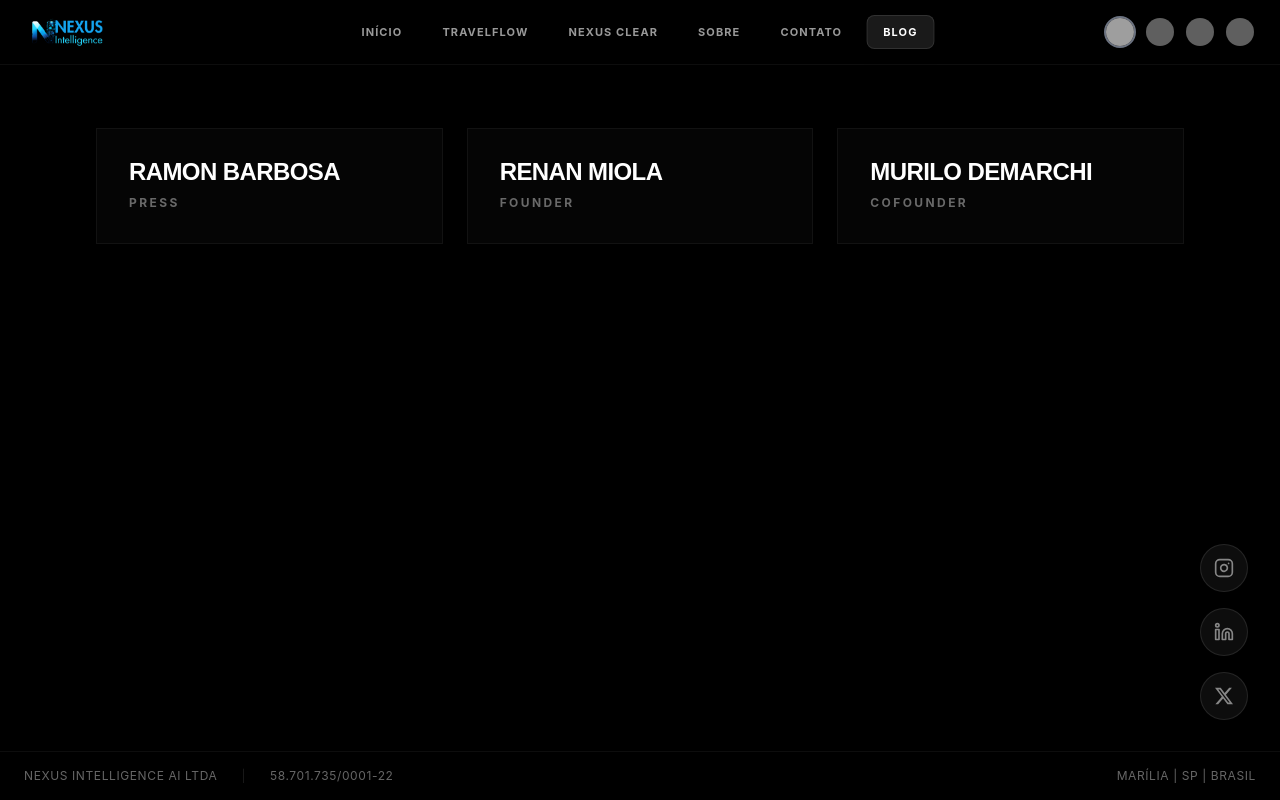
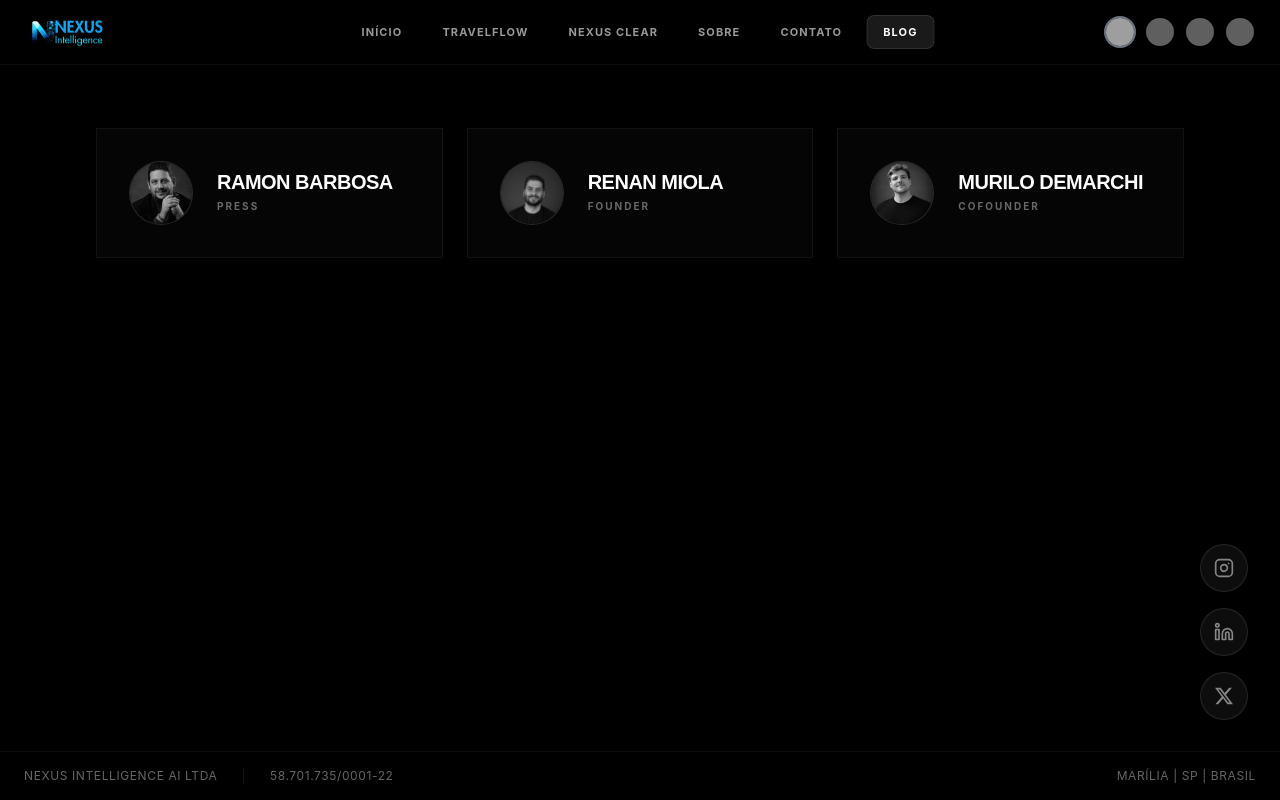
Before and after one commit to renanfmiola-art/webpage-nexus, a Next.js app: page /blog in a window 1280 px wide. Built offline with nearby package versions, Linux system fonts and the light colour scheme; grey boxes are pictures that could not be loaded.

Commit message:
feat: add profile avatars to blog cards

```diff
--- a/src/app/blog/page.tsx
+++ b/src/app/blog/page.tsx
@@ -5,16 +5,19 @@
         {
             name: "Ramon Barbosa",
             role: "Press",
+            image: "/ramon.png",
             link: "https://www.linkedin.com/in/monfranco8/"
         },
         {
             name: "Renan Miola",
             role: "Founder",
+            image: "/renan-miola.jpg",
             link: "https://www.linkedin.com/in/renan-fernando-miola-4132182bb/"
         },
         {
             name: "Murilo Demarchi",
-            role: "CoFounder"
+            role: "CoFounder",
+            image: "/murilo-demarchi.png"
         },
     ];
 
@@ -25,12 +28,19 @@
                 <div className="grid grid-cols-1 md:grid-cols-2 lg:grid-cols-3 gap-6">
                     {people.map((person, index) => {
                         const CardContent = (
-                            <div className="p-8 space-y-6">
+                            <div className="p-8 flex items-center gap-6">
+                                <div className="w-16 h-16 rounded-full overflow-hidden border border-white/10 shrink-0 bg-white/5">
+                                    <img
+                                        src={person.image}
+                                        alt={person.name}
+                                        className="w-full h-full object-cover grayscale group-hover:grayscale-0 transition-all duration-500"
+                                    />
+                                </div>
                                 <div>
-                                    <h2 className="text-2xl font-black text-white tracking-tight uppercase leading-[0.9]">
+                                    <h2 className="text-xl font-black text-white tracking-tight uppercase leading-[0.9]">
                                         {person.name}
                                     </h2>
-                                    <p className="text-white/40 text-xs font-bold tracking-[0.2em] uppercase mt-3">
+                                    <p className="text-white/40 text-[10px] font-bold tracking-[0.2em] uppercase mt-2">
                                         {person.role}
                                     </p>
                                 </div>
```
Also changed, not shown: public/og-image.png.
